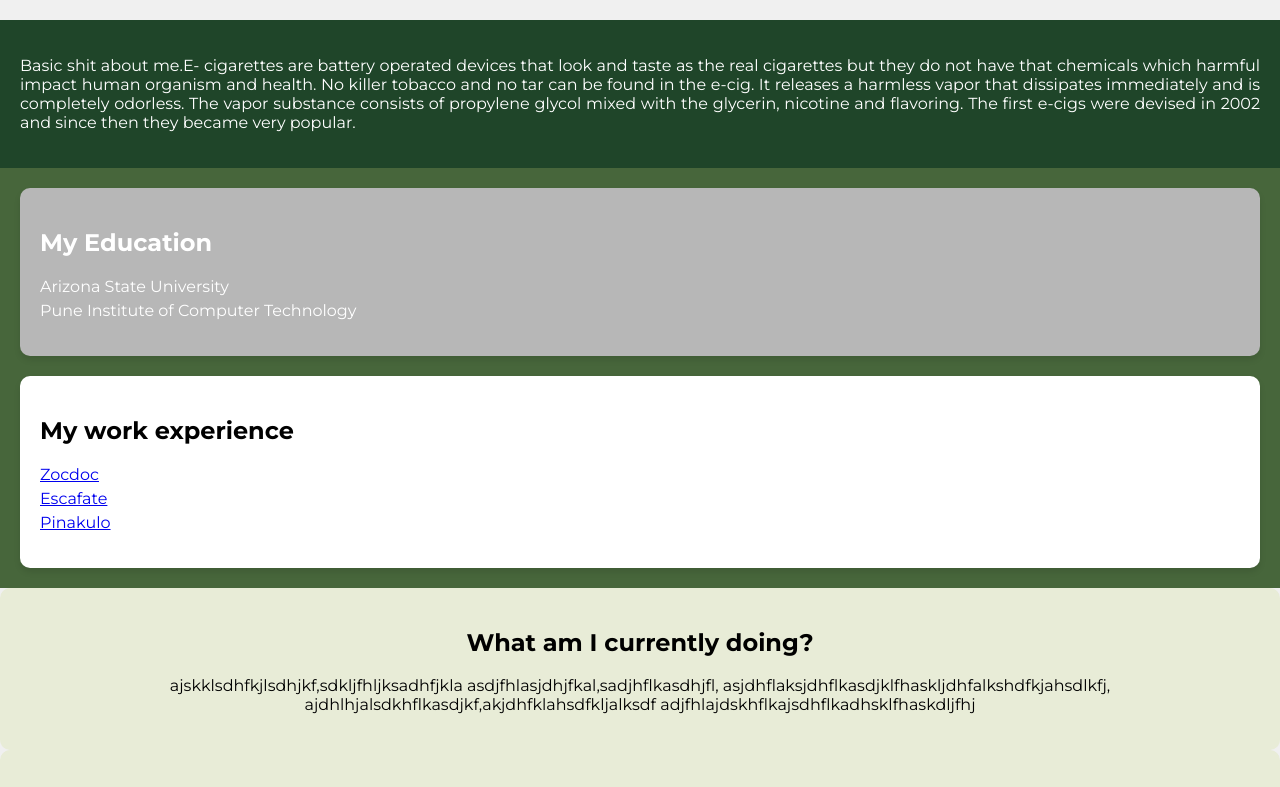
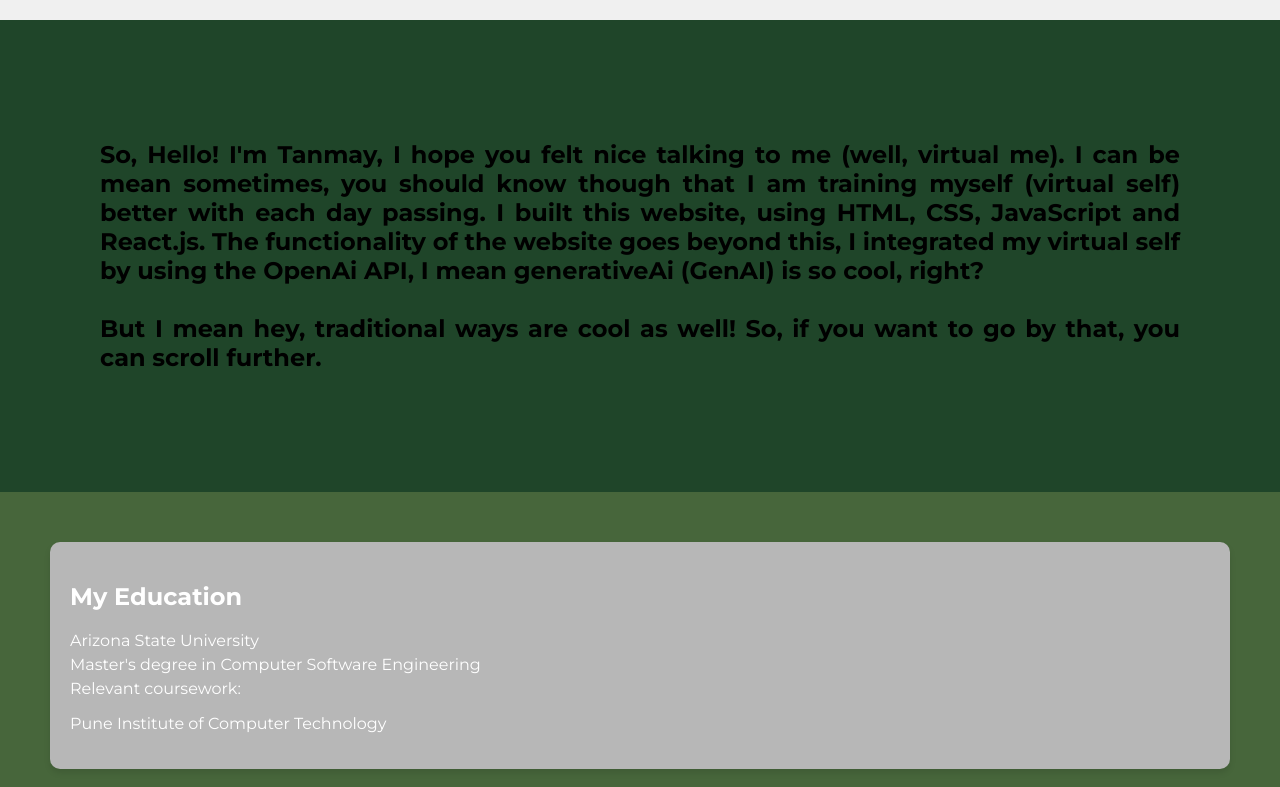
Before and after one commit to 1110tanmay/PortfolioWebsite, a plain HTML site: page HTML/index.html in a window 1280 px wide. Shown: the part 780-1567 px from the top of the page. Drawn offline with Linux system fonts and the light colour scheme; files that its build step writes are made by us from their sources; files whose address does not match are found by name; a web font is replaced by a local one.

Commit message:
Updated the format of the website a little.

```diff
--- a/CSS/styles.css
+++ b/CSS/styles.css
@@ -51,11 +51,11 @@ body {
 }
 /* About Me Section */
 .meInfo {
-    padding: 20px;
+    padding: 100px;
     display: flex;
     background-color: #1F4529;
-    color: #ffffff;
-    font-weight: 400;
+    color: #000000;
+    font-weight: 200;
     text-align: justify;
 }
 
@@ -63,7 +63,7 @@ body {
 .EdEx {
     display: flex;
     flex-wrap: wrap;
-    padding: 20px;
+    padding: 50px;
     gap: 20px;
     background-color: #47663B;
 }
@@ -85,11 +85,11 @@ body {
 
 /* About Me Section */
 .AboutMe {
-    padding: 20px;
+    padding: 100px;
     border-radius: 10px;
+    font-size: larger;
     background-color: #E8ECD7;
     color: #000000;
-    text-align: center;
 
 }
 
@@ -112,7 +112,7 @@ body {
 }
 #resumeButton{
     margin-top: 20px;
-    background-color: #7c7e77; /* Green background */
+    background-color: #4CAF50; /* Green background */
     border: none; /* No border */
     color: white; /* White text color */
     padding: 15px 32px; /* Padding around the text */
@@ -126,7 +126,7 @@ body {
 }
 
 #resumeButton:hover{
-    background-color: #bbc3bb;
+    background-color: #3e9241;
 }
 
 /* Contact Me Section */
--- a/HTML/index.html
+++ b/HTML/index.html
@@ -15,17 +15,20 @@
       <div class="firstText">
         <h1 class="headerOne">Hi! I'm Tanmay!</h1><br/>
         <h2 class="headerTwo"> Welcome, let's talk about me!</h2>
-        <button type="button" id="horButton">Today's Horosscope</button><br/>
+        <button type="button" id="horButton">Talk to me!</button><br/>
       </div>
 
       <div class="meInfo">
         <p>
-            Basic shit about me.E- cigarettes are battery operated devices that look and taste as the real
-            cigarettes but they do not have that chemicals which harmful impact human organism and health.
-            No killer tobacco and no tar can be found in the e-cig.
-            It releases a harmless vapor that dissipates immediately and is completely odorless.
-            The vapor substance consists of propylene glycol mixed with the glycerin, nicotine and flavoring.
-            The first e-cigs were devised in 2002 and since then they became very popular.
+           <h2> So, Hello! I'm Tanmay, I hope you felt nice talking to me (well, virtual me). I can be mean sometimes,
+            you should know though that I am training myself (virtual self) better with each day passing. I built this website,
+            using HTML, CSS, JavaScript and React.js. The functionality of the website goes beyond this, I integrated my virtual self
+            by using the OpenAi API, I mean generativeAi (GenAI) is so cool, right?
+           </br>
+          </br>
+            But I mean hey, traditional ways are cool as well! So, if you want to go by that, you can scroll further.
+          </h2>
+          </p>
         </p>
       </div>
 
@@ -35,8 +38,19 @@
               <p>
                 <ul>
                     <li>Arizona State University</li>
+                    <ul>
+                      <li>Master's degree in Computer Software Engineering</li>
+                      <li>Relevant coursework: </li>
+                    </ul>
+                </ul>
+                <ul>
                     <li>Pune Institute of Computer Technology</li>
-              </ul>
+                    <ul>
+                      <li></li>
+                      <li></li>
+                      <li></li>
+                    </ul>
+                </ul>
             </p>
             </div>
             <div class="Experience">
@@ -55,11 +69,27 @@
           <div class="AboutMe">
             <p>
                 <h2>What am I currently doing?</h2>
-                <p>ajskklsdhfkjlsdhjkf,sdkljfhljksadhfjkla
-                    asdjfhlasjdhjfkal,sadjhflkasdhjfl,
-                    asjdhflaksjdhflkasdjklfhaskljdhfalkshdfkjahsdlkfj,
-                    ajdhlhjalsdkhflkasdjkf,akjdhfklahsdfkljalksdf
-                    adjfhlajdskhflkajsdhflkadhsklfhaskdljfhj
+                <p>
+                  Currently, I am working on a research project of healthcare under the course of Semantic Web Engineering. </br>
+                  <h2>Why though?</h2></br>
+                  I know you'd ask. Alrighty, so while we are privileaged to have accessible healthacare, some don't. While the world
+                  is currently trying to solve the problem, I thought why not do something on a smaller scale with the technology that
+                  I am learning. I mean, what is the use of technology if not for benefitting the society, right?
+                  So in under developed countries where people doctors don't get relevant information or even where the medical
+                  education is not up to the date. What if there was a software accessible to doctors/practitioners where they could
+                  input the patient's symptoms, history, daily habits, and based on the input, the software would be give out
+                  information related to what possible disease the patient might have?
+                  Amazing right? so that is what I am building.
+                 </br>
+                  <h2>How am I doing it though?</h2></br>
+                  See? I knew you'd ask. Alright, let me explain. So I have gathered relevant data (non-protected healthcare information)
+                  from different sources, and built a database around the same, this is all the backend. For the front-end I built an interface
+                  using Flutter, it's amazing because with the same codebase I was able to build a web-app, an iOS app and an Android app.
+                  Based on the inputs by the doctor, queries are run (I wrote SPARQL queries) and relevant information is shared.
+                </br>
+                  Now currently this does not involve Artificial intelligence, however in the future, I would be training a model after
+                  I have sufficient data to predict the disease of the patient. Of course you can reach out to me for more questions around the
+                  same.
                 </p>
             </p>
           </div>
@@ -78,7 +108,7 @@
 
 
           <div class = "Resume">
-            <h2>You can find my resume here.</h2>
+            <h2>Finally, you can find my resume here.</h2>
             <p>
               <a href="/Users/tanmayshelar/Desktop/PersonalCode/PortfolioWebsite-1/Resume/Resume.pdf" download="Tanmay's_resume"target="_blank">
               <button type="button" id="resumeButton">Download Resume</button><br/>
```
Also changed, not shown: 1 other file.
